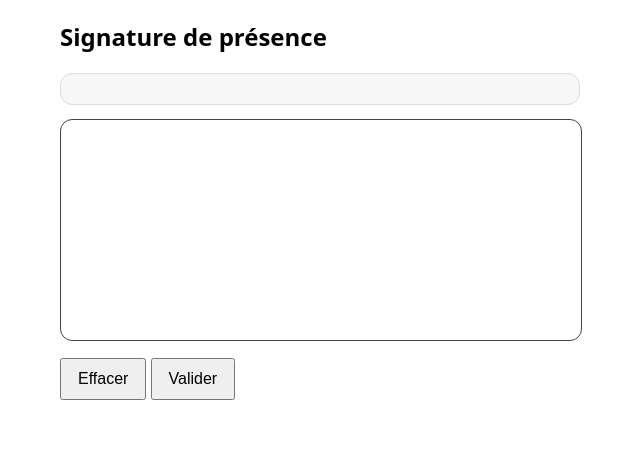
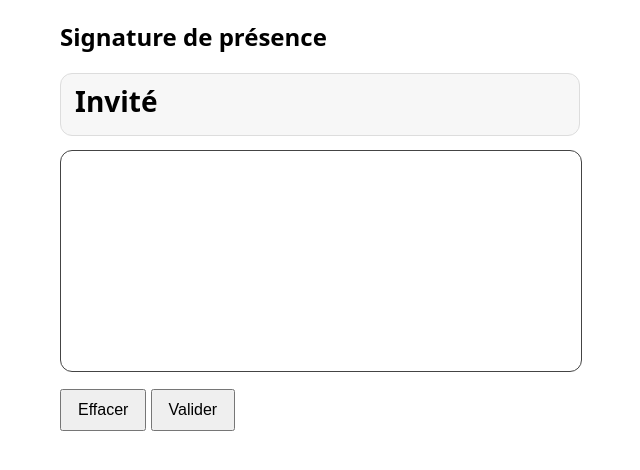
Before and after one commit to CFE-CGC-RATP/signature-emargement, a plain HTML site: page index.html in a window 1280 px wide. Shown: the whole page, without its empty margins (320-960 px from the left). Drawn offline with Linux system fonts and the light colour scheme.

Commit message:
Update index.html

```diff
--- a/index.html
+++ b/index.html
@@ -64,8 +64,10 @@ const nom = qs.get("nom");
 const event = qs.get("event");
 const token = qs.get("t");
 
-document.getElementById("info").textContent =
-  prenom + " " + nom + " — " + event;
+const fullName = ((prenom || "") + " " + (nom || "")).trim();
+document.getElementById("name").textContent = fullName || "Invité";
+document.getElementById("eventLine").textContent = event || "";
+
 
 const canvas = document.getElementById("sign");
 const ctx = canvas.getContext("2d");
```
